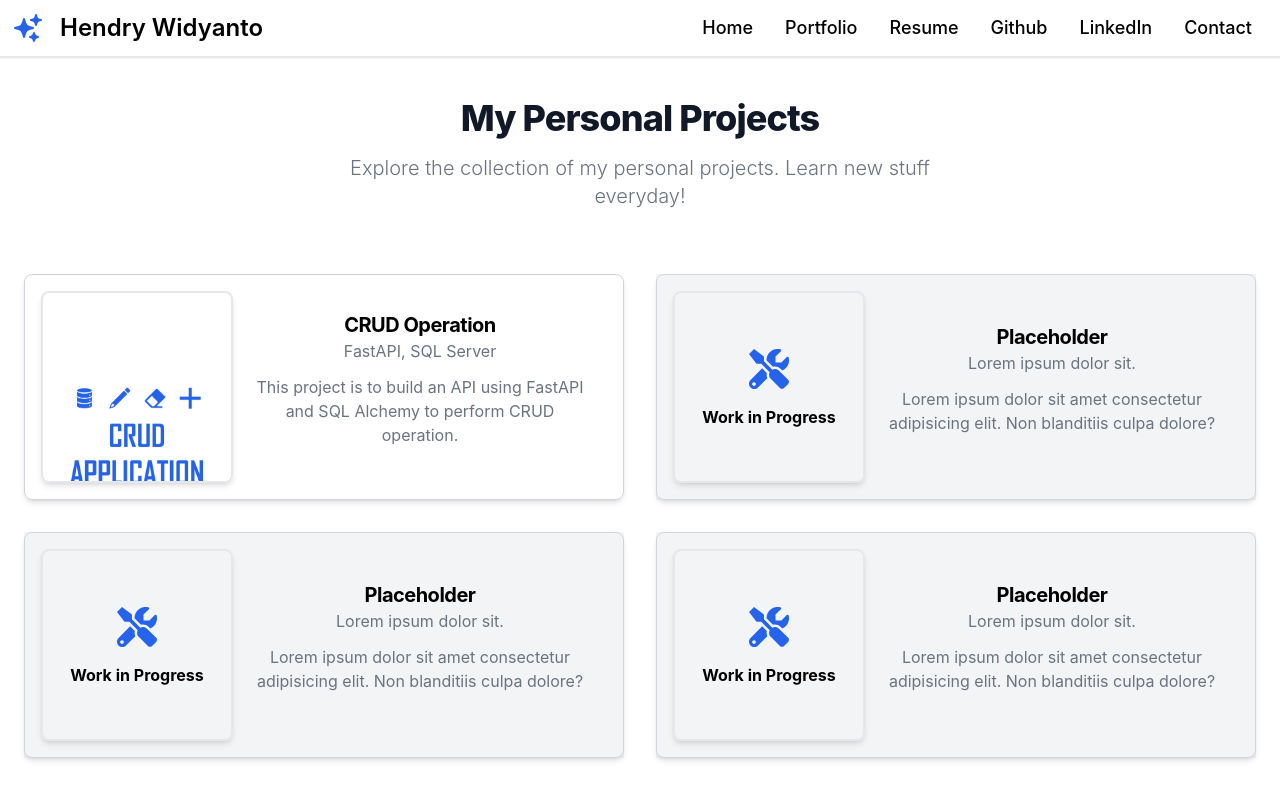
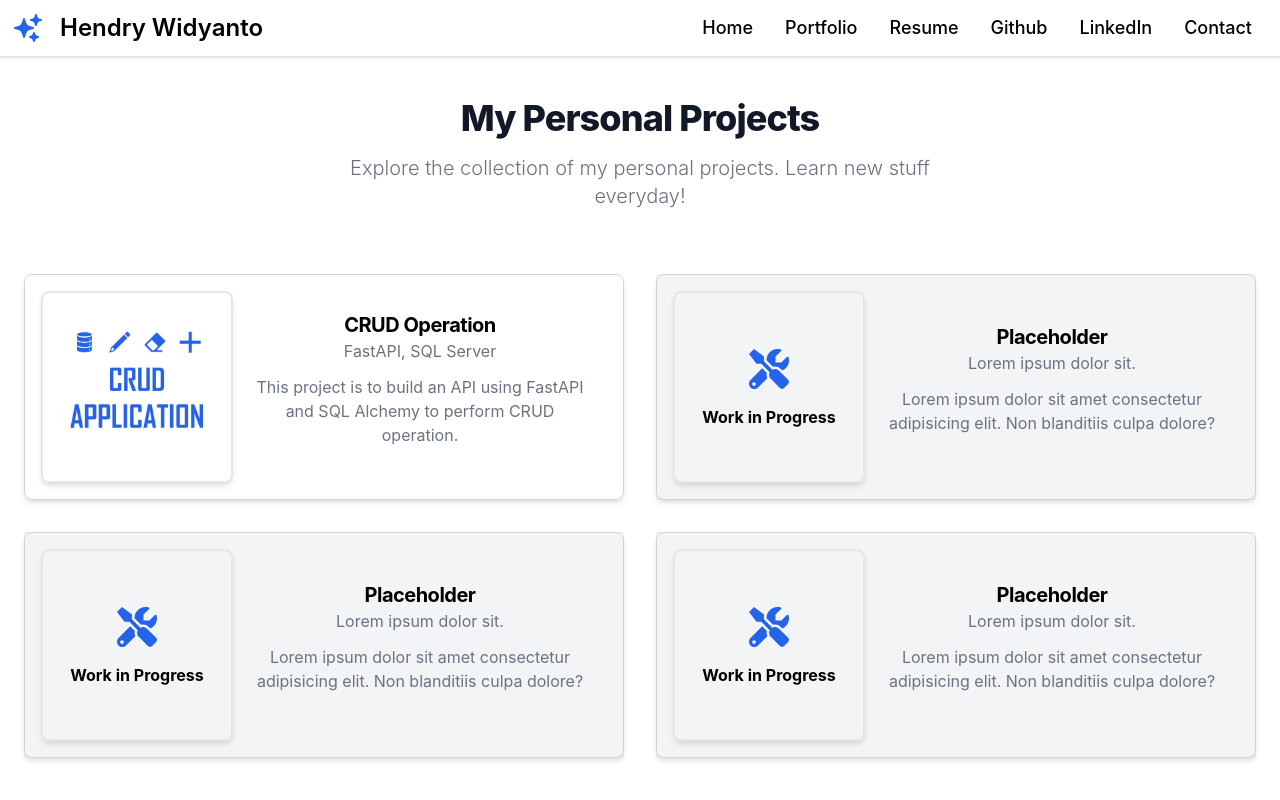
Before and after one commit to Gonzushi/WebsiteHendryFrontend, a React (Vite) app: page /portfolio in a window 1280 px wide. Shown: the top 800 px of the page. Built offline with nearby package versions, Linux system fonts and the light colour scheme.

Commit message:
Fix portfolio picture alignment

```diff
--- a/src/pages/portfolio/Portfolio.tsx
+++ b/src/pages/Portfolio.tsx
@@ -1,6 +1,6 @@
 import { Link } from "react-router-dom";
-import IconWip from "../../assetts/icons/IconWip";
-import CrudLogo from "../..//assetts/crud_application.jpg";
+import IconWip from "../assetts/icons/IconWip";
+import CrudLogo from "../assetts/crud_application.jpg";
 
 export default function Portfolio() {
   return (
@@ -20,8 +20,12 @@ export default function Portfolio() {
           <div className="mb-6 grid gap-8 md:grid-cols-2 lg:mb-16">
             <Link to="project-crud">
               <div className="items-center rounded-lg border border-gray-300 px-4 py-4 shadow-md  hover:shadow-lg sm:flex">
-                <div className="mx-auto size-48 min-w-48 content-center overflow-hidden rounded-lg border-2 border-gray-200 py-14 shadow-md">
-                  <img src={CrudLogo} alt="crud_logo" />
+                <div className="relative mx-auto size-48 min-w-48 overflow-hidden rounded-lg border-2 border-gray-200 py-14 shadow-md">
+                  <img
+                    src={CrudLogo}
+                    alt="crud_logo"
+                    className="absolute top-0 mx-auto"
+                  />
                   {/* <IconWip />
                   <p className="text-center font-bold">Work in Progress</p> */}
                 </div>
--- a/src/router.tsx
+++ b/src/router.tsx
@@ -7,7 +7,7 @@ import {
 
 // pages
 import Home from "./pages/Home";
-import Portfolio from "./pages/portfolio/Portfolio";
+import Portfolio from "./pages/Portfolio";
 import ProjectCrudHome from "./pages/portfolio/projectCrud/ProjectCrudHome";
 import ProjectCrudBrand from "./pages/portfolio/projectCrud/ProjectCrudBrand";
 import ProjectCrudProduct from "./pages/portfolio/projectCrud/ProjectCrudProduct";
```
